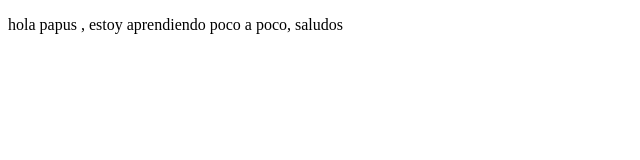
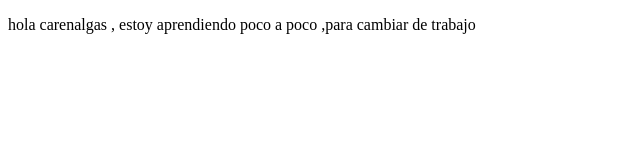
Before and after one commit to sneyder2010/proyectoDemocursoprework, a plain HTML site: page index.html in a window 1280 px wide. Shown: the whole page, without its empty margins (0-640 px from the left). Drawn offline with Linux system fonts and the light colour scheme.

Commit message:
cambios agregamos saludos carenalgas

```diff
--- a/index.html
+++ b/index.html
@@ -8,7 +8,7 @@
 </head>
 <body>
     <p>
-        hola papus , estoy aprendiendo poco a poco, saludos
+        hola carenalgas , estoy aprendiendo poco a poco ,para cambiar de trabajo
     </p>
 
 </body>
```
